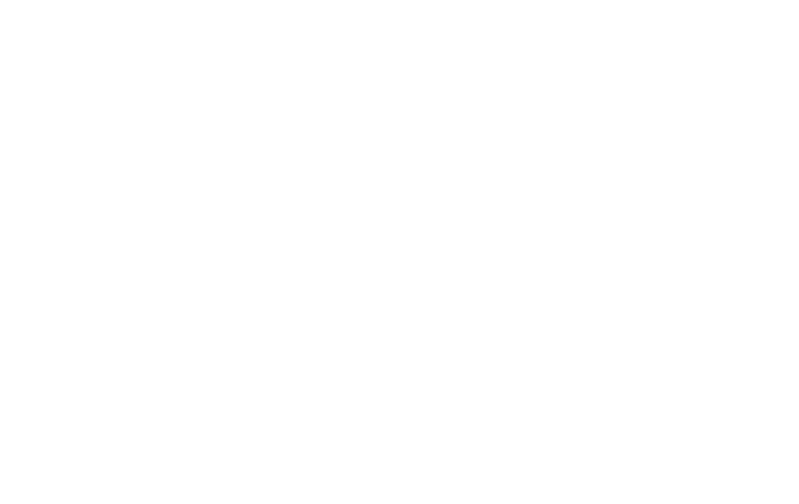
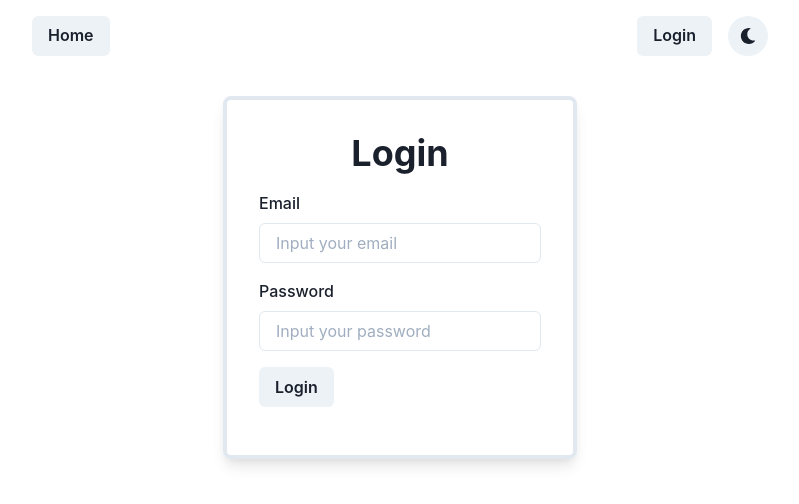
Before and after one commit to mushonnip/todo-next, a Next.js app: page /login in a window 1280 px wide. Shown: the top 504 px of the page, without its empty margins (240-1039 px from the left). Built offline with nearby package versions, Linux system fonts and the light colour scheme.

Commit message:
implement api

```diff
--- /dev/null
+++ b/components/navbar.js
@@ -0,0 +1,42 @@
+import {
+  HStack,
+  Button,
+  IconButton,
+  useColorModeValue,
+  useColorMode,
+  Container,
+  Flex,
+  Spacer,
+} from "@chakra-ui/react";
+import NextLink from "next/link";
+import { FaMoon, FaSun } from "react-icons/fa";
+
+export default function Navbar() {
+  const { toggleColorMode } = useColorMode();
+  return (
+    <Container
+      display="flex"
+      maxW="container.md"
+      wrap="wrap"
+      align="center"
+      justify="space-between"
+      mb={8}
+    >
+      {/* <Flex align="center" mr={5}> */}
+      <NextLink href="/" passHref>
+        <Button>Home</Button>
+      </NextLink>
+      {/* </Flex> */}
+      <Spacer />
+      <NextLink href="/login" passHref>
+        <Button mr={4}>Login</Button>
+      </NextLink>
+      <IconButton
+        icon={useColorModeValue(<FaMoon />, <FaSun />)}
+        isRound="true"
+        size={"md"}
+        onClick={toggleColorMode}
+      />
+    </Container>
+  );
+}
--- a/package.json
+++ b/package.json
@@ -15,7 +15,8 @@
     "next": "12.0.8",
     "react": "17.0.2",
     "react-dom": "17.0.2",
-    "react-icons": "^4.3.1"
+    "react-icons": "^4.3.1",
+    "swr": "^1.1.2"
   },
   "devDependencies": {
     "eslint": "8.7.0",
--- a/pages/_app.js
+++ b/pages/_app.js
@@ -5,7 +5,7 @@ import theme from "../lib/theme";
 function MyApp({ Component, pageProps }) {
   return (
     <ChakraProvider theme={theme}>
-      <ColorModeScript initialColorMode="light" />
+      <ColorModeScript initialColorMode={theme.config.initialColorMode} />
       <Component {...pageProps} />
     </ChakraProvider>
   );
--- a/pages/login.js
+++ b/pages/login.js
@@ -1,3 +1,46 @@
+import {
+  Flex,
+  Box,
+  Heading,
+  FormControl,
+  FormLabel,
+  Input,
+  Button,
+  VStack,
+} from "@chakra-ui/react";
+import Navbar from "../components/navbar";
+
 export default function Login() {
-  return <div></div>;
+  return (
+    <VStack p={4}>
+      <Navbar />
+      <Flex
+        w={"full"}
+        align={"center"}
+        justifyContent={"center"}
+        // backgroundColor={"yellow"}
+      >
+        <Box p={8} borderWidth={4} borderRadius={"lg"} boxShadow={"lg"}>
+          <Box textAlign={"center"}>
+            <Heading>Login</Heading>
+          </Box>
+          <Box my={4} textAlign={"left"}>
+            <form>
+              <FormControl>
+                <FormLabel>Email</FormLabel>
+                <Input type={"email"} placeholder="Input your email" />
+              </FormControl>
+              <FormControl mt={4}>
+                <FormLabel>Password</FormLabel>
+                <Input type={"password"} placeholder="Input your password" />
+              </FormControl>
+              <Button type="submit" mt={4}>
+                Login
+              </Button>
+            </form>
+          </Box>
+        </Box>
+      </Flex>
+    </VStack>
+  );
 }
```
Also changed, not shown: components/add-todo.js (+1 -9 lines), pages/index.js (+53 -48 lines), 2 other files (tests, documents, lock files or other folders).
